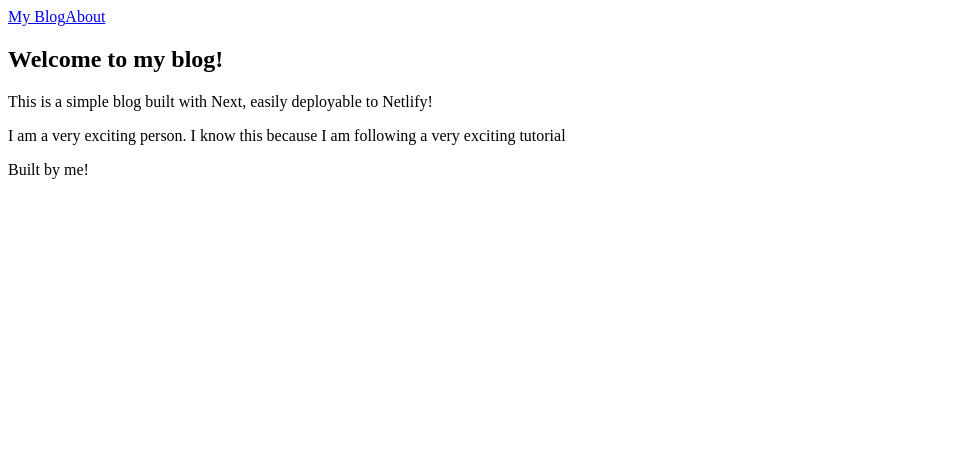
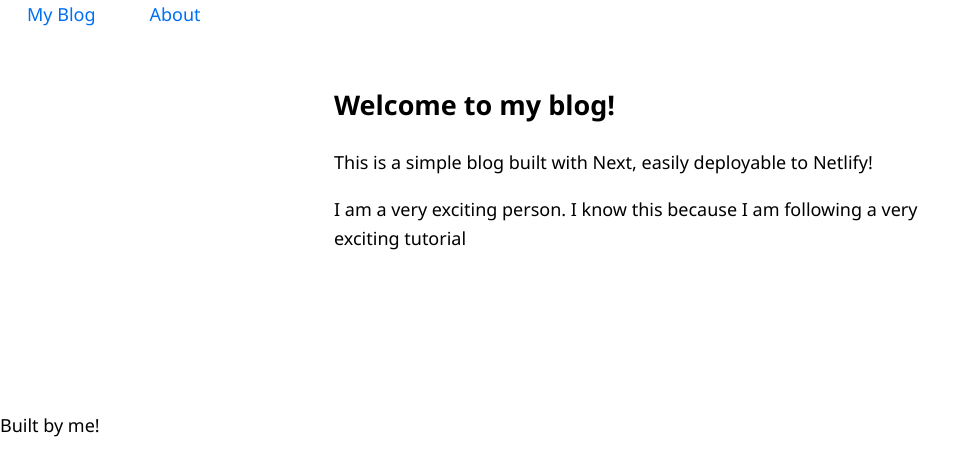
Before and after one commit to inder89/blog, a Next.js app: page /about in a window 1280 px wide. Shown: the top 476 px of the page, without its empty margins (0-979 px from the left). Built offline with nearby package versions, Linux system fonts and the light colour scheme.

Commit message:
:lipstick: :construction:

```diff
--- a/components/Layout.js
+++ b/components/Layout.js
@@ -1,7 +1,12 @@
 import Head from 'next/head'
 import Header from './Header'
+import utilStyles from '../styles/utils.module.css'
+import styles from './layout.module.css'
 
-export default function Layout({ children, pageTitle, ...props }) {
+const name = 'Inder'
+export const siteTitle = 'Next.js Blog'
+
+export default function Layout({ children, home, pageTitle, ...props }) {
   return (
     <>
       <Head>
@@ -10,9 +15,11 @@ export default function Layout({ children, pageTitle, ...props }) {
       </Head>
       <section className="layout">
         <Header />
-        <div className="content">{children}</div>
+        <div className={styles.container}>{children}</div>
+        <div className="push"></div>
       </section>
-      <footer>Built by me!</footer>
+
+      <footer className="footer">Built by me!</footer>
     </>
   )
 }
--- /dev/null
+++ b/components/layout.module.css
@@ -0,0 +1,5 @@
+.container {
+  max-width: 36rem;
+  padding: 0 1rem;
+  margin: 3rem auto 6rem;
+}
--- /dev/null
+++ b/pages/_app.js
@@ -0,0 +1,5 @@
+import '../styles/global.css'
+
+export default function App({ Component, pageProps }) {
+  return <Component {...pageProps} />
+}
--- /dev/null
+++ b/styles/global.css
@@ -0,0 +1,32 @@
+html,
+body {
+  padding: 0;
+  margin: 0;
+  font-family: Segoe UI, Roboto, Oxygen, Ubuntu,
+    Cantarell, Fira Sans, Droid Sans, Helvetica Neue, sans-serif;
+  line-height: 1.6;
+  font-size: 18px;
+  height: 100%;
+}
+
+* {
+  box-sizing: border-box;
+}
+
+a {
+  color: #0070f3;
+  text-decoration: none;
+}
+
+a:hover {
+  text-decoration: underline;
+}
+
+nav > a {
+  padding: 0 1.5rem;
+}
+
+.footer,
+.push {
+  height: 50px;
+}
--- /dev/null
+++ b/styles/utils.module.css
@@ -0,0 +1,52 @@
+.heading2Xl {
+  font-size: 2.5rem;
+  line-height: 1.2;
+  font-weight: 800;
+  letter-spacing: -0.05rem;
+  margin: 1rem 0;
+}
+
+.headingXl {
+  font-size: 2rem;
+  line-height: 1.3;
+  font-weight: 800;
+  letter-spacing: -0.05rem;
+  margin: 1rem 0;
+}
+
+.headingLg {
+  font-size: 1.5rem;
+  line-height: 1.4;
+  margin: 1rem 0;
+}
+
+.headingMd {
+  font-size: 1.2rem;
+  line-height: 1.5;
+}
+
+.borderCircle {
+  border-radius: 9999px;
+}
+
+.colorInherit {
+  color: inherit;
+}
+
+.padding1px {
+  padding-top: 1px;
+}
+
+.list {
+  list-style: none;
+  padding: 0;
+  margin: 0;
+}
+
+.listItem {
+  margin: 0 0 1.25rem;
+}
+
+.lightText {
+  color: #999;
+}
```
Also changed, not shown: posts/javascript.md (added, +40 -0 lines), posts/mypost.md (+2 -5 lines), package.json (line endings or trailing spaces), public/images/profile.jpg (added), public/vercel.svg (deleted).
